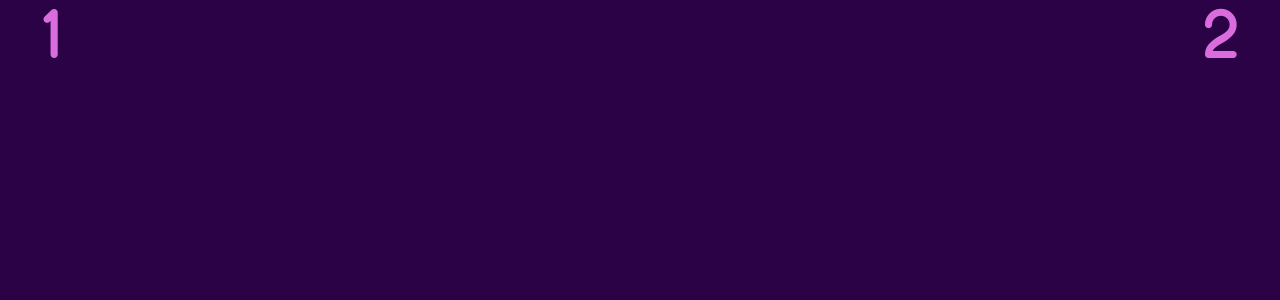
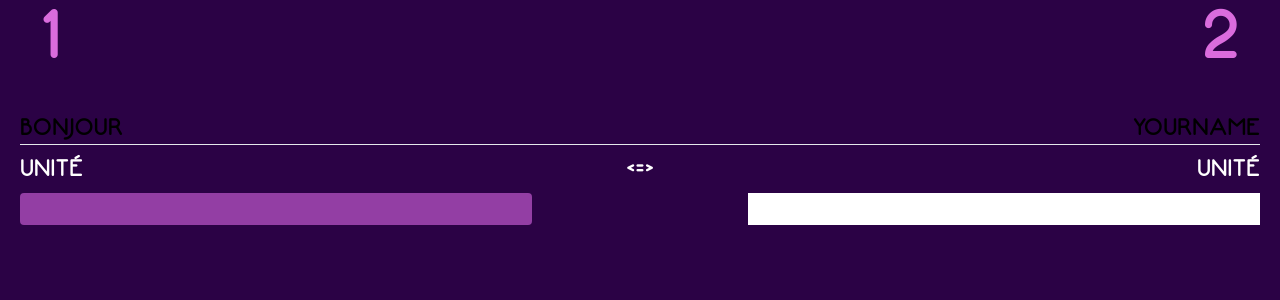
Before and after one commit to BPTdev/UnitConverter, a PHP site: page / in a window 1280 px wide. Before the commit the part shown is almost empty. Shown: the top 300 px of the page. Run offline with PHP 8.4, Linux system fonts and the light colour scheme; some libraries are stand-ins or nearby versions.

Commit message:
Update index.php

```diff
--- a/public/index.php
+++ b/public/index.php
@@ -9,13 +9,36 @@
     <link href="/css/fonts.css" rel="stylesheet">
 </head>
 <body>
-<div class="text-7xl font-family ">
-    <div class="flow-root">
+<div class="text-7xl font-family flex-wrap">
+    <div class="flow-root title">
         <p class="logo-purple float-left ml-10">1</p>
         <p class="logo-purple float-right mr-10">2</p>
     </div>
+    <div class="flow-root name text-2xl mt-10">
+        <div class="float-left ml-5"><p>BONJOUR</p></div>
+        <div class="float-right mr-5"><p>YOURNAME</p></div>
+    </div>
+    <div class="mx-5 separator"><hr class="text-white"></div>
+    <div class="flow-root convert text-white text-2xl mt-2">
+        <div class="float-left ml-5">UNITÉ</div>
+        <div class="absolute right-2/4 translate-x-1/2"><=></div>
+        <div class="float-right mr-5">UNITÉ</div>
+    </div>
+    <div class="flow-root convert text-white text-2xl mt-2">
+        <form action="#" >
+            <div class="flow-root">
+            <div class="float-left ml-5 w-2/5"> <input type="text" class="w-full rounded bg-[#933ea4] border- 4border-[#490456]"></div>
+            <div class="float-right mr-5 w-2/5"><input type="text" class="w-full"></div>
+        </div>
+        </form>
+    </div>
+    <div class="flow-root title">
+        <div class="float-left ml-5"></div>
+        <div class="float-right mr-5"></div>
+    </div>
     <div class="content">
 
+    </div>
 </div>
 </body>
 </html>
```
